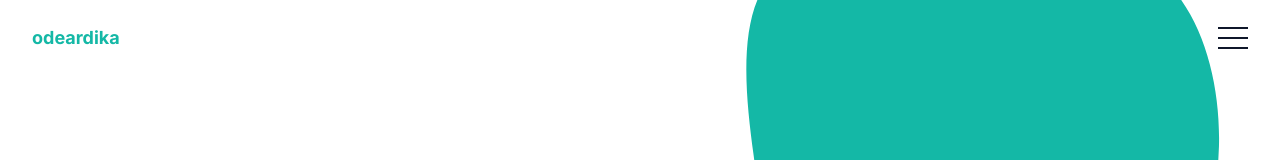
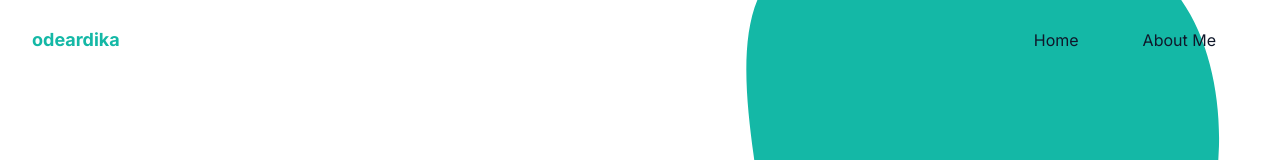
Before and after one commit to odeardika/odeardika-page, a Next.js app: page / in a window 1280 px wide. Shown: the top 160 px of the page. Built offline with nearby package versions, Linux system fonts and the light colour scheme.

Commit message:
Done with navbar part of the page

```diff
--- a/app/globals.css
+++ b/app/globals.css
@@ -6,6 +6,25 @@ body{
     font-family: 'Inter', sans-serif;
 }
 
+/* Header */
+.navbar-fixed{
+    @apply fixed z-[9999] bg-white bg-opacity-80;
+    backdrop-filter: blur(5px);
+    box-shadow: inset 0 -1px 0 0 rgba(0, 0, 0, 0.1)
+}
+
 .hamburger-line{
-    @apply w-[30px] h-[2px] my-2 block bg-dark;
+    @apply w-[30px] h-[2px] my-2 block bg-dark transition duration-300 ease-in-out;
 }
+
+#hamburger-active > span:nth-child(1) {
+    @apply rotate-45;
+}
+
+#hamburger-active > span:nth-child(2) {
+    @apply scale-0;
+}
+
+#hamburger-active > span:nth-child(3) {
+    @apply -rotate-45;
+}
--- a/components/Header.jsx
+++ b/components/Header.jsx
@@ -1,20 +1,57 @@
+'use client'
+
 import { headers } from 'next/dist/client/components/headers'
-import React from 'react'
+import React, { useState } from 'react'
 
 const Header = () => {
+    // detect scroll
+    const [isScrool, setIsScrool] = useState(false)
+    // toggle for hamburger button active or not
+    const [isActive, setIsActive] = useState(false)
+
+    window.onscroll = () =>{
+        const header = document.querySelector('header')
+        // position of header from top of the page
+        const fixedNavbar = header.offsetTop
+
+        if(window.scrollY > fixedNavbar){
+            setIsScrool(true)
+        }else{
+            setIsScrool(false)
+        }
+    }
   return (
-    <header className='bg-transparent absolute top-0 left-0 w-full flex items-center z-10'>
+    <header className={`${isScrool? 'navbar-fixed':''} bg-transparent absolute top-0 left-0 w-full flex items-center z-10`}>
         <div className='container'>
             <div className='flex items-center justify-between relative'>
                 <div className='px-4'>
                     <a href="#home" className='font-bold text-lg text-primary block py-6'>odeardika</a>
                 </div>
                 <div className='flex items-center px-4'>
-                    <button id='hamburger' name='hamburger' type='button' className='block absolute right-4'>
+                    <button
+                    id={isActive ? 'hamburger-active':'hamburger'}
+                    name='hamburger'
+                    type='button'
+                    className='block absolute right-4 lg:hidden'
+                    onClick={()=>{setIsActive(!isActive)}}>
+                        <span className='hamburger-line origin-bottom-left'></span>
                         <span className='hamburger-line'></span>
-                        <span className='hamburger-line'></span>
-                        <span className='hamburger-line'></span>
+                        <span className='hamburger-line origin-bottom-left'></span>
                     </button>
+                    <nav id='nav-menu' className={`${isActive ? '':'hidden'} absolute py-5 bg-white shadow-lg rounded-lg max-w-[250px] w-full right-4 top-full lg:block lg:static lg:bg-transparent lg:max-w-full lg:shadow-none lg:rounded-none`}>
+                        <ul className='block lg:flex'>
+                            <li className='group'>
+                                <a
+                                href="#home"
+                                className=' text-base text-dark py-2 mx-8 flex group-hover:text-primary'>Home</a>
+                            </li>
+                            <li className='group'>
+                                <a
+                                href="#about"
+                                className=' text-base text-dark py-2 mx-8 flex group-hover:text-primary'>About Me</a>
+                            </li>
+                        </ul>
+                    </nav>
                 </div>
             </div>
         </div>
```
